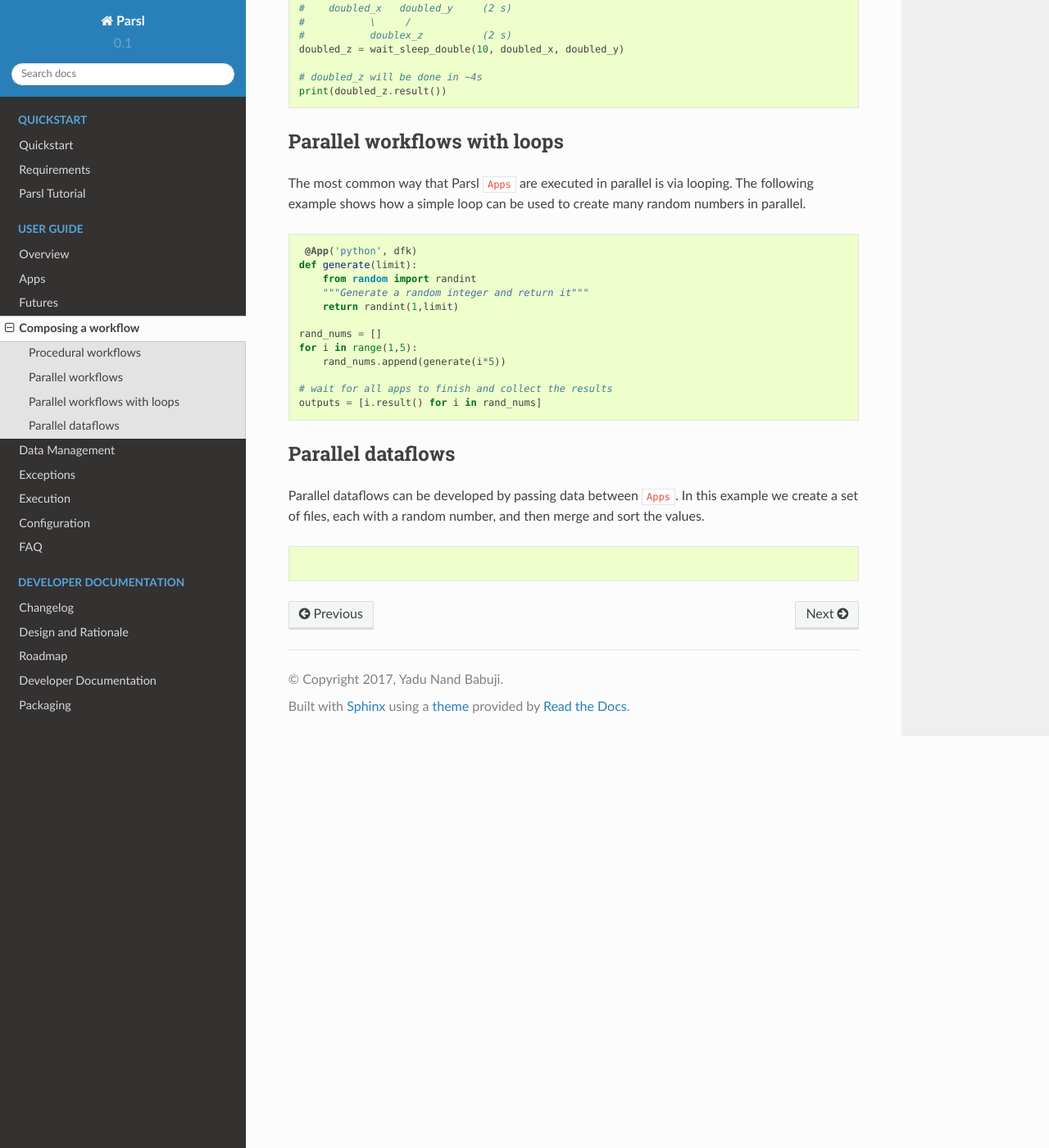
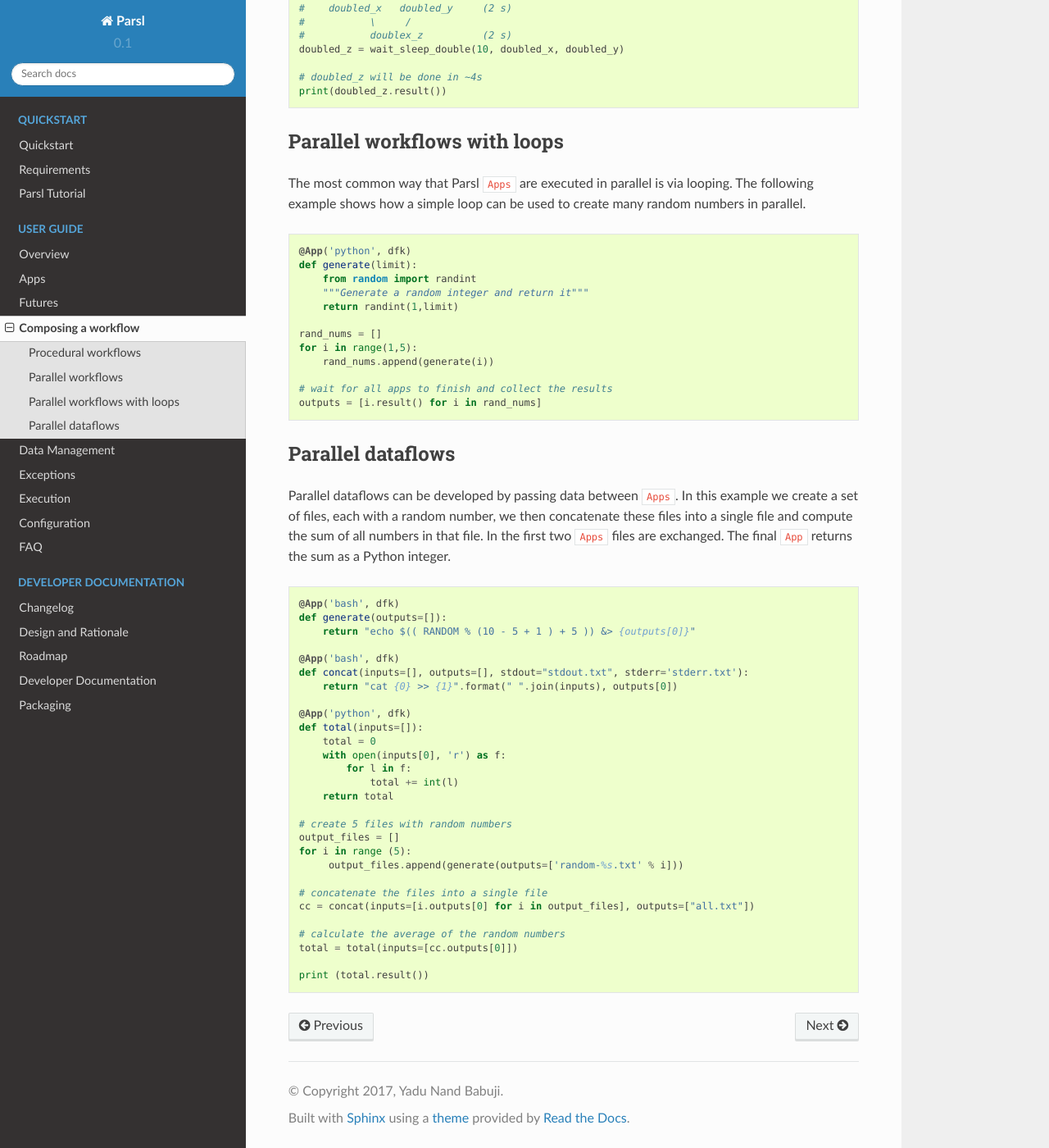
Before and after one commit to Parsl/parsl, a Sphinx documentation site: the page built from docs/userguide/workflow.rst, in a window 1280 px wide and 1400 px high, scrolled down 1346 px. Shown: the whole window at 82% size. Built offline with Sphinx 7.4.7 and the Read the Docs theme 2.0.0, drawn with Linux system fonts in a browser that asks for light colours.

Commit message:
Updating example

```diff
--- a/docs/userguide/workflow.rst
+++ b/docs/userguide/workflow.rst
@@ -70,7 +70,7 @@
 
 .. code-block:: python
 
-     @App('python', dfk)
+    @App('python', dfk)
     def generate(limit):
         from random import randint
         """Generate a random integer and return it"""
@@ -88,6 +88,35 @@
 Parallel dataflows
 ---------
 
-Parallel dataflows can be developed by passing data between ``Apps``. In this example we create a set of files, each with a random number, and then merge and sort the values.
+Parallel dataflows can be developed by passing data between ``Apps``. In this example we create a set of files, each with a random number, we then concatenate these files into a single file and compute the sum of all numbers in that file. In the first two ``Apps`` files are exchanged. The final ``App`` returns the sum as a Python integer.
 
 .. code-block:: python
+
+      @App('bash', dfk)
+      def generate(outputs=[]):
+          return "echo $(( RANDOM % (10 - 5 + 1 ) + 5 )) &> {outputs[0]}"
+
+      @App('bash', dfk)
+      def concat(inputs=[], outputs=[], stdout="stdout.txt", stderr='stderr.txt'):
+          return "cat {0} >> {1}".format(" ".join(inputs), outputs[0])
+
+      @App('python', dfk)
+      def total(inputs=[]):
+          total = 0
+          with open(inputs[0], 'r') as f:
+              for l in f:
+                  total += int(l)
+          return total
+
+      # create 5 files with random numbers
+      output_files = []
+      for i in range (5):
+           output_files.append(generate(outputs=['random-%s.txt' % i]))
+
+      # concatenate the files into a single file
+      cc = concat(inputs=[i.outputs[0] for i in output_files], outputs=["all.txt"])
+
+      # calculate the average of the random numbers
+      total = total(inputs=[cc.outputs[0]])
+
+      print (total.result())
```
Also changed, not shown: other parts of docs/userguide/workflow.rst (+1 -1 lines).
